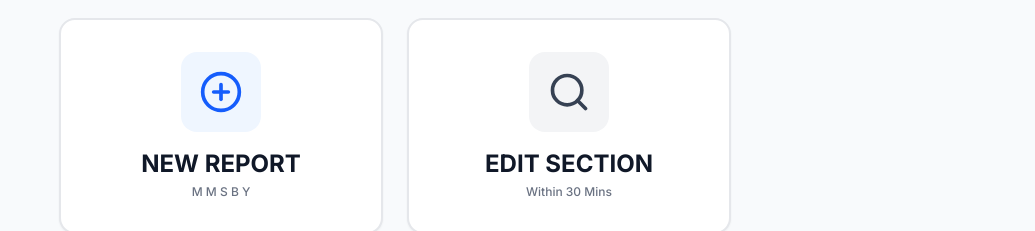
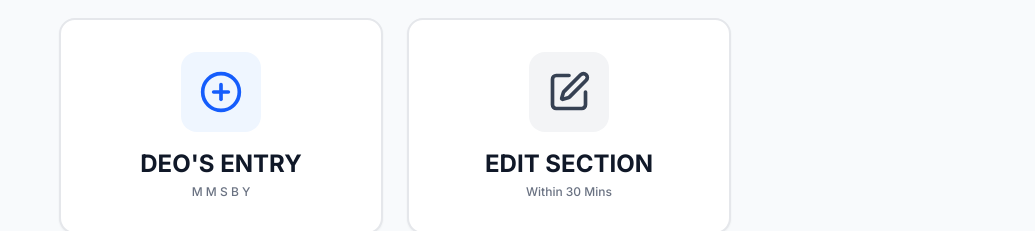
Before and after one commit to dib1297/entry-report-vercel, a Next.js app: page / in a window 1280 px wide. Shown: the part 146-377 px from the top of the page, without its empty margins (245-1280 px from the left). Built offline with nearby package versions, Linux system fonts and the light colour scheme.

Commit message:
Update home page: DEO'S ENTRY and Edit icon

```diff
--- a/src/app/page.tsx
+++ b/src/app/page.tsx
@@ -1,5 +1,5 @@
 import Link from "next/link";
-import { PlusCircle, Search, CheckCircle, X } from "lucide-react";
+import { PlusCircle, Edit, CheckCircle, X } from "lucide-react";
 
 export const dynamic = "force-dynamic";
 
@@ -35,7 +35,7 @@ export default async function Home(props: { searchParams?: Promise<{ success?: s
             <PlusCircle size={44} />
           </div>
           <div>
-            <h2 className="text-2xl font-bold text-gray-900 group-hover:text-blue-600 transition-colors">NEW REPORT</h2>
+            <h2 className="text-2xl font-bold text-gray-900 group-hover:text-blue-600 transition-colors">DEO'S ENTRY</h2>
             <p className="text-xs text-gray-500 mt-1 font-medium">M M S B Y</p>
           </div>
         </Link>
@@ -46,7 +46,7 @@ export default async function Home(props: { searchParams?: Promise<{ success?: s
           className="bg-white p-8 rounded-2xl border-2 border-gray-200 shadow-xs hover:border-gray-900 hover:shadow-md transition-all flex flex-col items-center justify-center text-center gap-4 group cursor-pointer"
         >
           <div className="w-20 h-20 rounded-2xl bg-gray-100 text-gray-700 flex items-center justify-center group-hover:bg-gray-900 group-hover:text-white transition-colors">
-            <Search size={44} />
+            <Edit size={44} />
           </div>
           <div>
             <h2 className="text-2xl font-bold text-gray-900 group-hover:text-gray-900 transition-colors">EDIT SECTION</h2>
```
